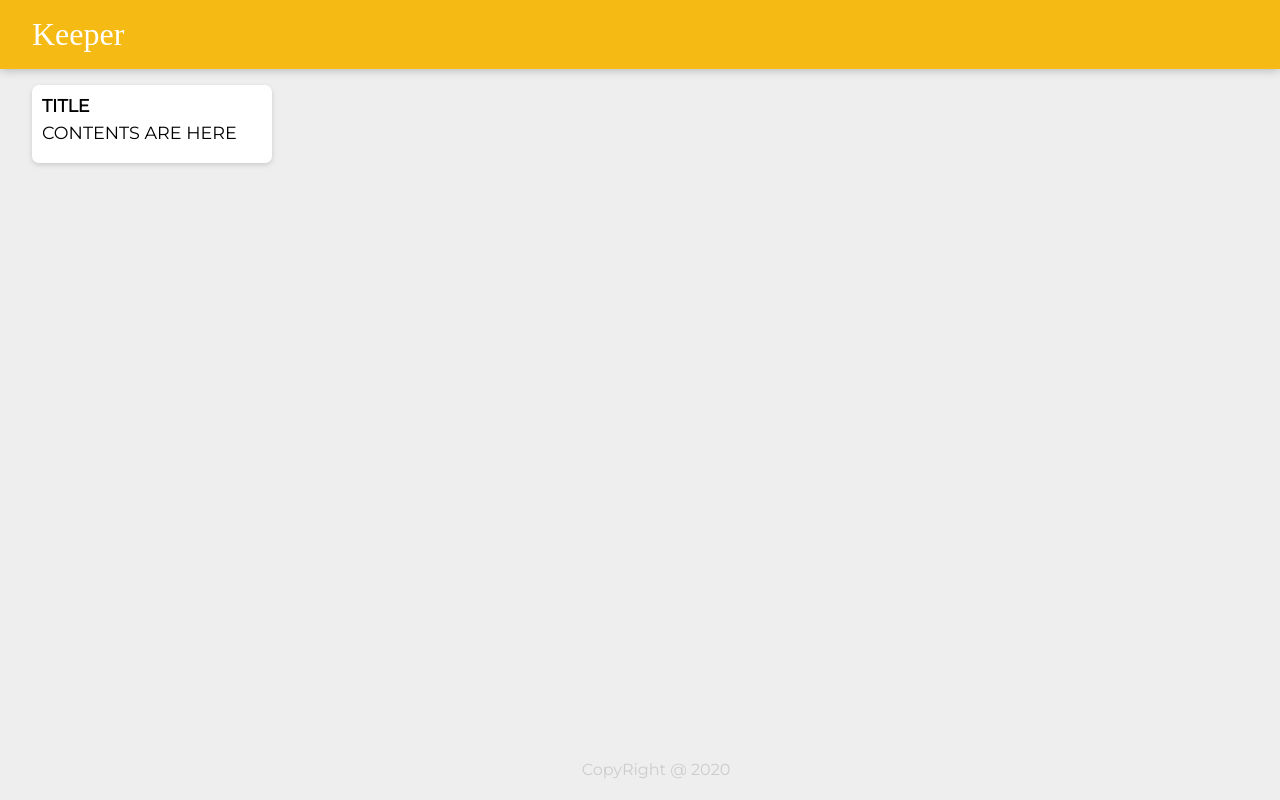
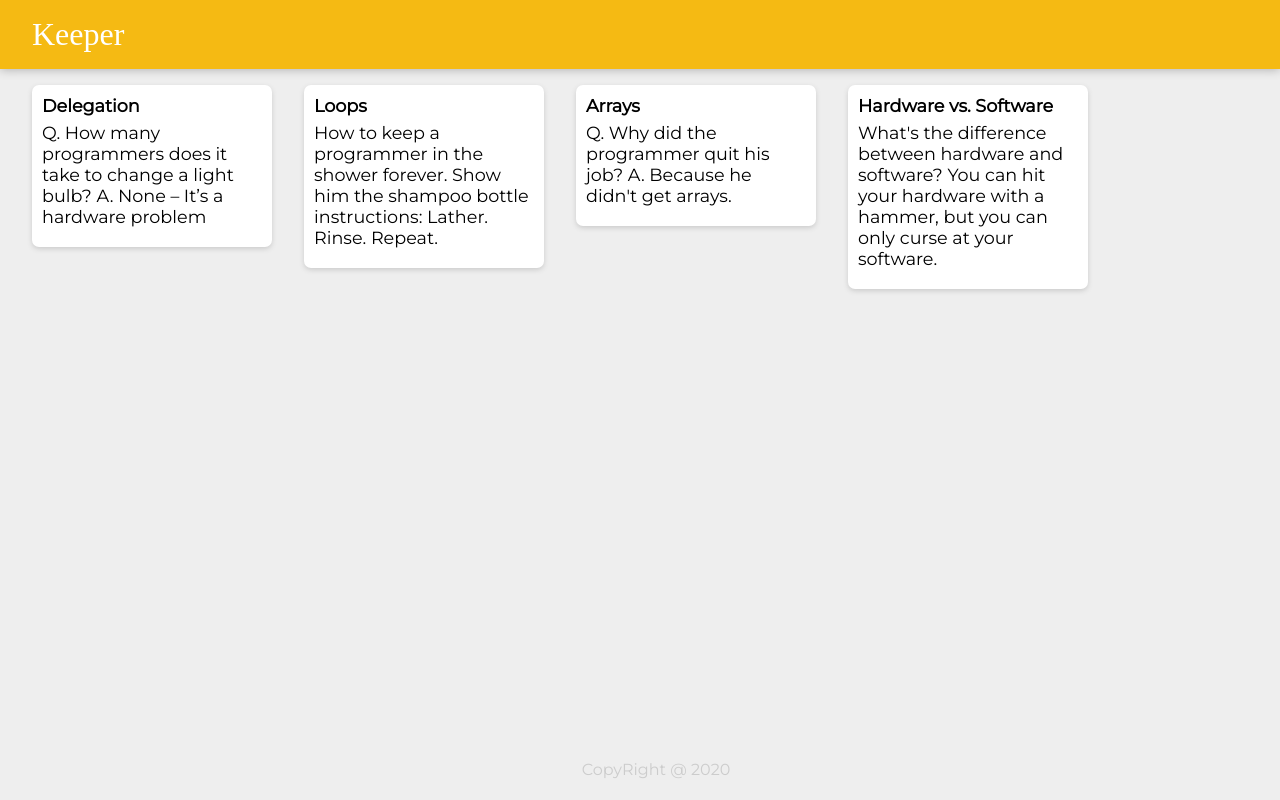
Before and after one commit to mouzamps/KeeperApp-REACT, a React (Create React App) app: page / in a window 1280 px wide. Built offline with nearby package versions, Linux system fonts and the light colour scheme; a web font is replaced by a local one.

Commit message:
part 2 done

```diff
--- a/src/components/App.jsx
+++ b/src/components/App.jsx
@@ -2,12 +2,19 @@
 import Header from "./Header"
 import Footer from "./Footer"
 import Note from "./Note"
+import notes from "../notes"
+
 
 function App (){
     return <div>
         <Header />
+
+        { notes.map(eachNote =>(
+    <Note    key={eachNote.key} title={eachNote.title} content={eachNote.content}  />
+    )) }
+
         <Footer />
-        <Note />
+
     </div>
 }
 
--- a/src/components/Note.jsx
+++ b/src/components/Note.jsx
@@ -1,9 +1,9 @@
 import React from "react"
 
-function Note (){
+function Note (props){
 return <div className="note">
-<h1>TITLE</h1>
-<p>CONTENTS ARE HERE</p>
+<h1>{props.title}</h1>
+<p>{props.content}</p>
 </div>
 
 }
--- /dev/null
+++ b/src/notes.js
@@ -0,0 +1,27 @@
+const notes = [
+    {
+      key: 1,
+      title: "Delegation",
+      content:
+        "Q. How many programmers does it take to change a light bulb? A. None – It’s a hardware problem"
+    },
+    {
+      key: 2,
+      title: "Loops",
+      content:
+        "How to keep a programmer in the shower forever. Show him the shampoo bottle instructions: Lather. Rinse. Repeat."
+    },
+    {
+      key: 3,
+      title: "Arrays",
+      content:
+        "Q. Why did the programmer quit his job? A. Because he didn't get arrays."
+    },
+    {
+      key: 4,
+      title: "Hardware vs. Software",
+      content:
+        "What's the difference between hardware and software? You can hit your hardware with a hammer, but you can only curse at your software."
+    }
+  ];
+ export default notes;
```
Also changed, not shown: 1 other file (tests, documents, lock files or other folders).
